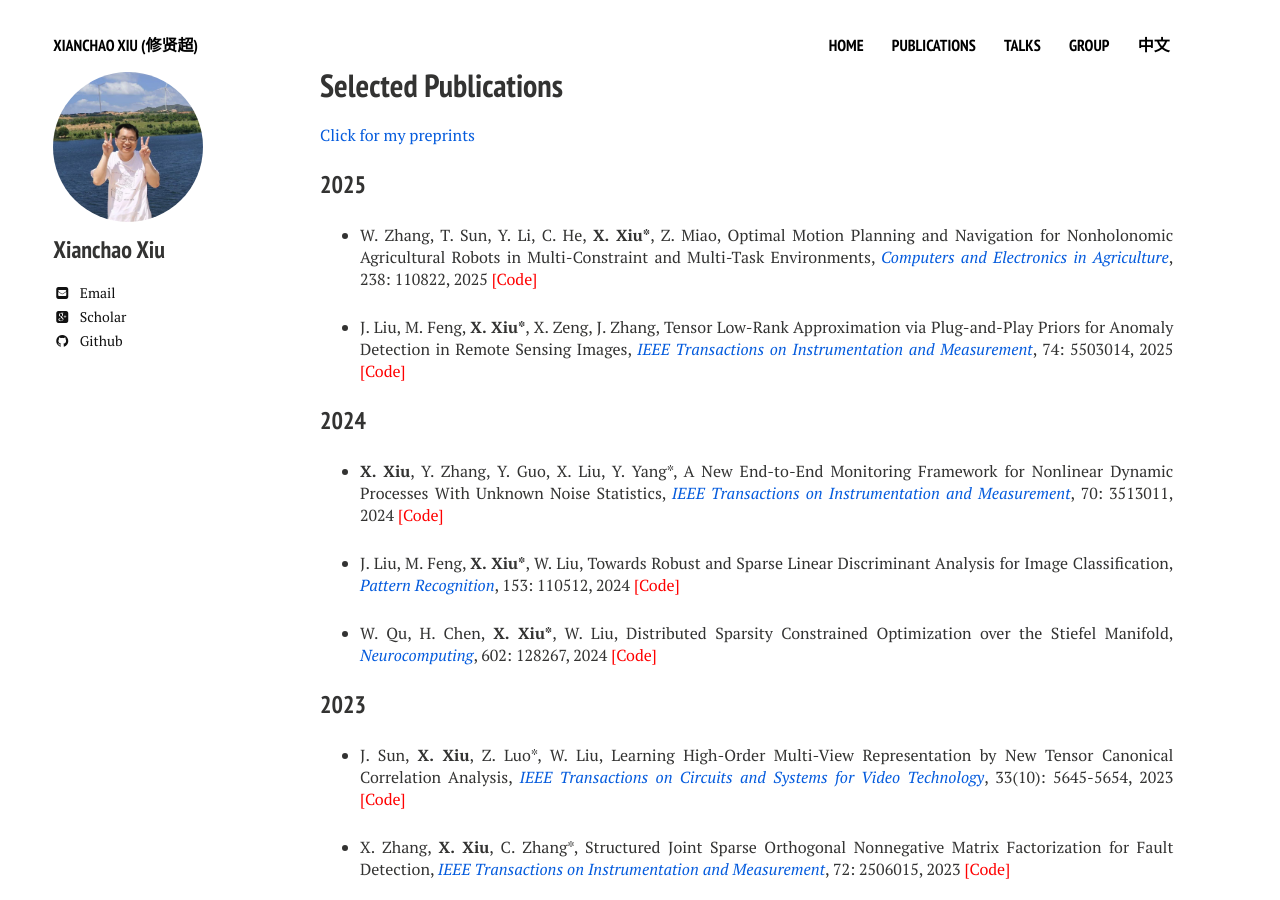
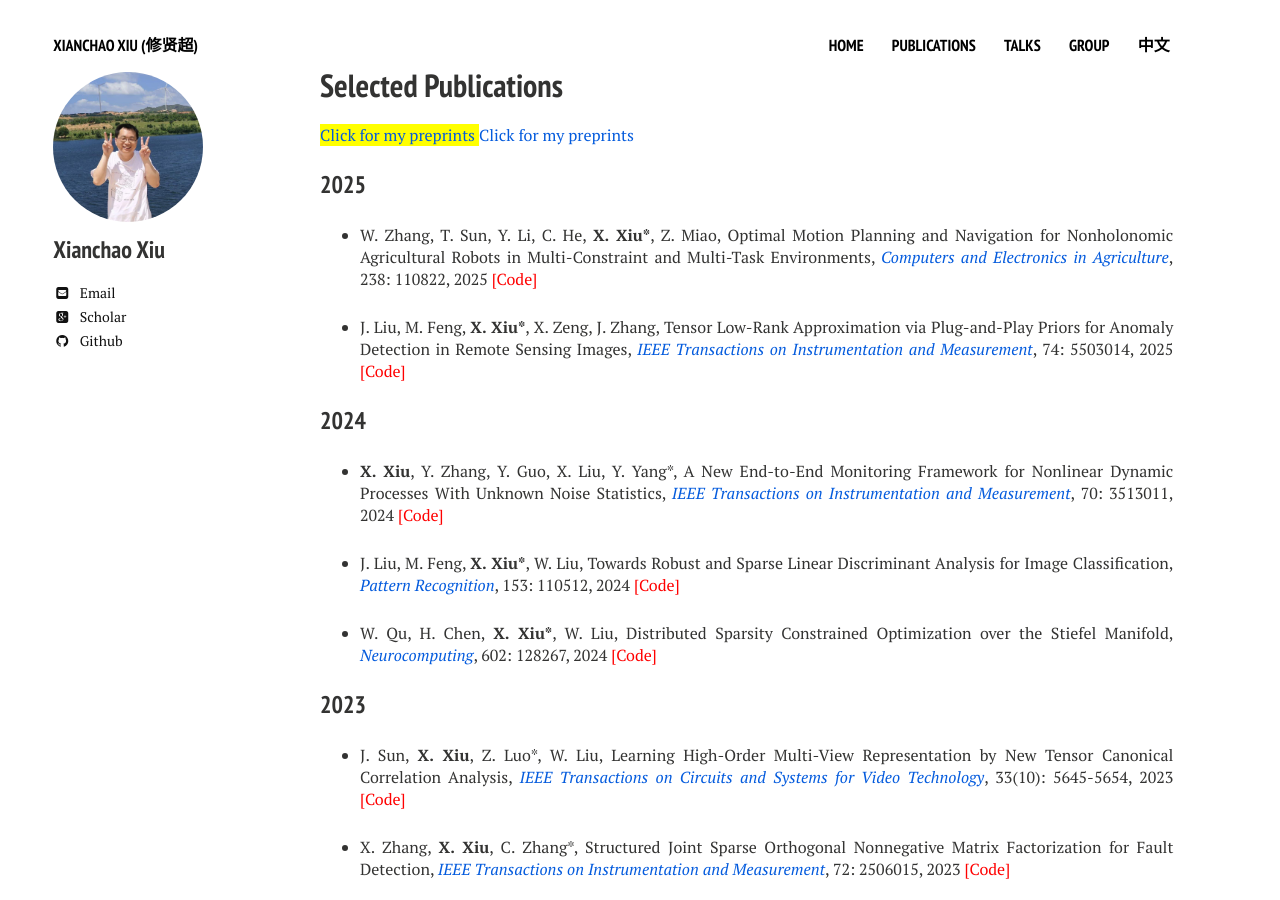
Before and after one commit to xianchaoxiu/xianchaoxiu.github.io, a Jekyll site: the page built from publications/index.md, in a window 1280 px wide and 900 px high. Built offline with Jekyll 4.4.1, drawn with Linux system fonts in a browser that asks for light colours; nearby versions of some CDN libraries.

Commit message:
Update index.md

```diff
--- a/publications/index.md
+++ b/publications/index.md
@@ -7,6 +7,7 @@ comments: false
 share: false
 ---
 
+<span style="background-color: yellow;"> <a href="https://arxiv.org/search/?query=xiu%2C+xianchao&searchtype=all&abstracts=show&order=-announced_date_first&size=50" class="textlink" target="_blank"> Click for my preprints </a>  </span>
 <a href="https://arxiv.org/search/?query=xiu%2C+xianchao&searchtype=all&abstracts=show&order=-announced_date_first&size=50" class="textlink" target="_blank"> Click for my preprints </a> <br>
 
 
```
